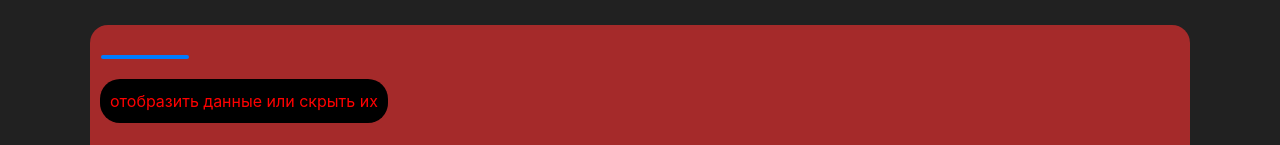
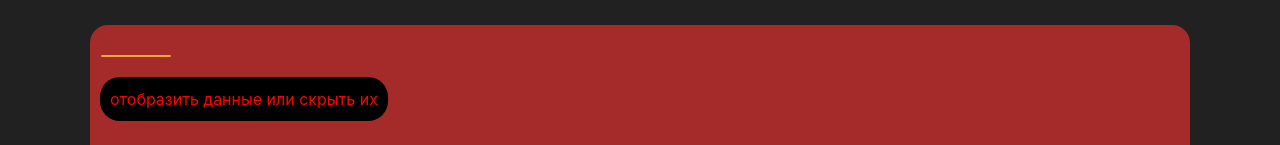
Before and after one commit to Viacheslav1998/cms-quickduck, a Vue app: page /test in a window 1280 px wide. Shown: the part 148-293 px from the top of the page. Built offline with nearby package versions, Linux system fonts and the light colour scheme; what vue-sweetalert2 would draw is missing.

Commit message:
quickfix

```diff
--- a/src/testPages/testAttention.vue
+++ b/src/testPages/testAttention.vue
@@ -39,11 +39,12 @@ export default {
       this.progress = 0
       this.interval = setInterval(() => {
         if (this.progress < 100) {
-          this.progress += 1;
+          this.progress += 0.2;
         } else {
           clearInterval(this.interval)
+          alert('загрузка завершена')
         }
-      }, 400)
+      }, 100)
     },
     runProgress() {
       setTimeout(() => {
@@ -100,11 +101,11 @@ export default {
 <style>
 .progress-bar {
   margin: 20px 1px;
-  background-color: wheat;
-  height: 4px;
+  background-color: rgb(231, 167, 50)!important;
+  height: 2px;
   border-radius: 5px;
   width: 0;
-  transition: width 0.2s ease;
+  transition: width 1s ease;
 }
 .frm {
   background-color: black;
```
